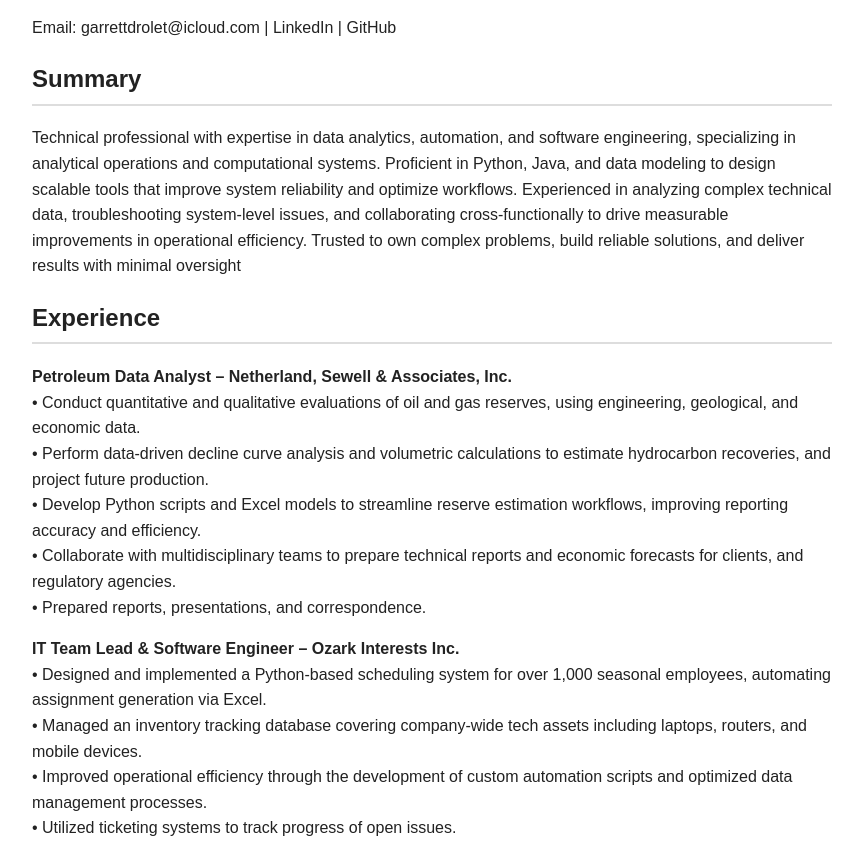
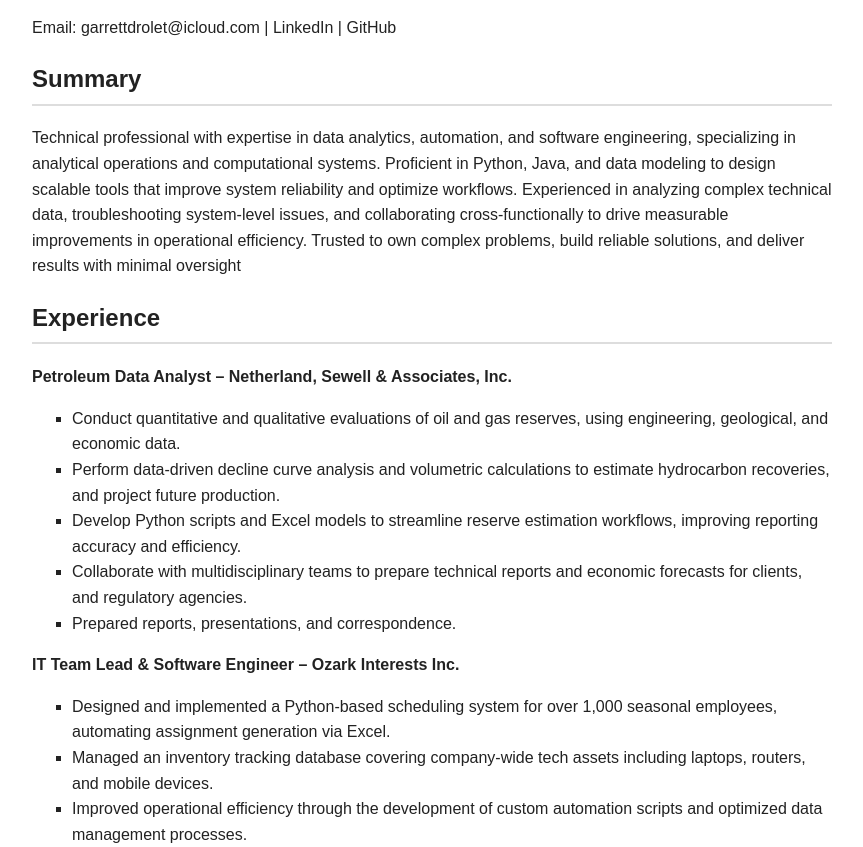
Before and after one commit to garrettdrolet/GarrettDrolet.github.io, a plain HTML site: page index.html in a window 1280 px wide. Shown: the part 105-952 px from the top of the page, without its empty margins (208-1071 px from the left). Drawn offline with Linux system fonts and the light colour scheme.

Commit message:
Update index.html

```diff
--- a/index.html
+++ b/index.html
@@ -39,17 +39,22 @@
 
 <h2>Experience</h2>
 <p><strong>Petroleum Data Analyst – Netherland, Sewell & Associates, Inc.</strong><br>
-•	Conduct quantitative and qualitative evaluations of oil and gas reserves, using engineering, geological, and economic data.<br>
-•	Perform data-driven decline curve analysis and volumetric calculations to estimate hydrocarbon recoveries, and project future production.<br>
-•	Develop Python scripts and Excel models to streamline reserve estimation workflows, improving reporting accuracy and efficiency.<br>
-•	Collaborate with multidisciplinary teams to prepare technical reports and economic forecasts for clients, and regulatory agencies.<br>
-•	Prepared reports, presentations, and correspondence.
+  <ul style="list-style-type:square;">
+<li>Conduct quantitative and qualitative evaluations of oil and gas reserves, using engineering, geological, and economic data.</li>
+<li>Perform data-driven decline curve analysis and volumetric calculations to estimate hydrocarbon recoveries, and project future production.</li>
+<li>Develop Python scripts and Excel models to streamline reserve estimation workflows, improving reporting accuracy and efficiency.</li>
+<li>Collaborate with multidisciplinary teams to prepare technical reports and economic forecasts for clients, and regulatory agencies.</li>
+<li>Prepared reports, presentations, and correspondence.</li>
+</ul>
 </p>
+
 <p><strong>IT Team Lead & Software Engineer – Ozark Interests Inc.</strong><br>
-• Designed and implemented a Python-based scheduling system for over 1,000 seasonal employees, automating assignment generation via Excel.<br>
-•	Managed an inventory tracking database covering company-wide tech assets including laptops, routers, and mobile devices.<br>
-•	Improved operational efficiency through the development of custom automation scripts and optimized data management processes.<br>
-•	Utilized ticketing systems to track progress of open issues.
+ <ul style="list-style-type:square;">
+ <li>Designed and implemented a Python-based scheduling system for over 1,000 seasonal employees, automating assignment generation via Excel.</li>
+ <li>Managed an inventory tracking database covering company-wide tech assets including laptops, routers, and mobile devices.</li>
+ <li>Improved operational efficiency through the development of custom automation scripts and optimized data management processes.</li>
+ <li>Utilized ticketing systems to track progress of open issues.</li>
+</ul>
 </p>
 
 <h2>Education</h2>
```
